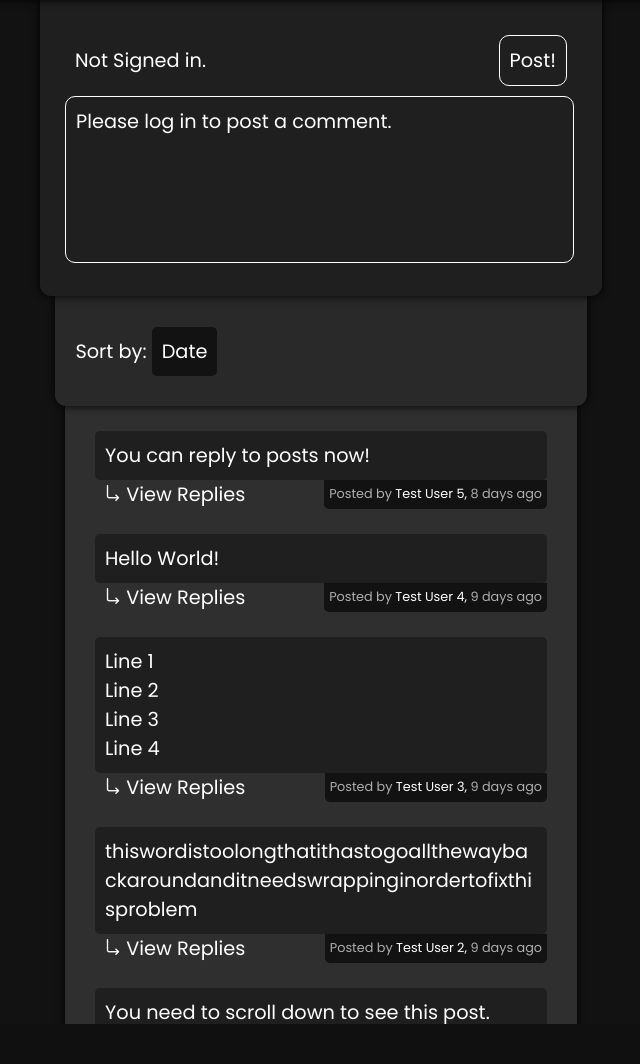
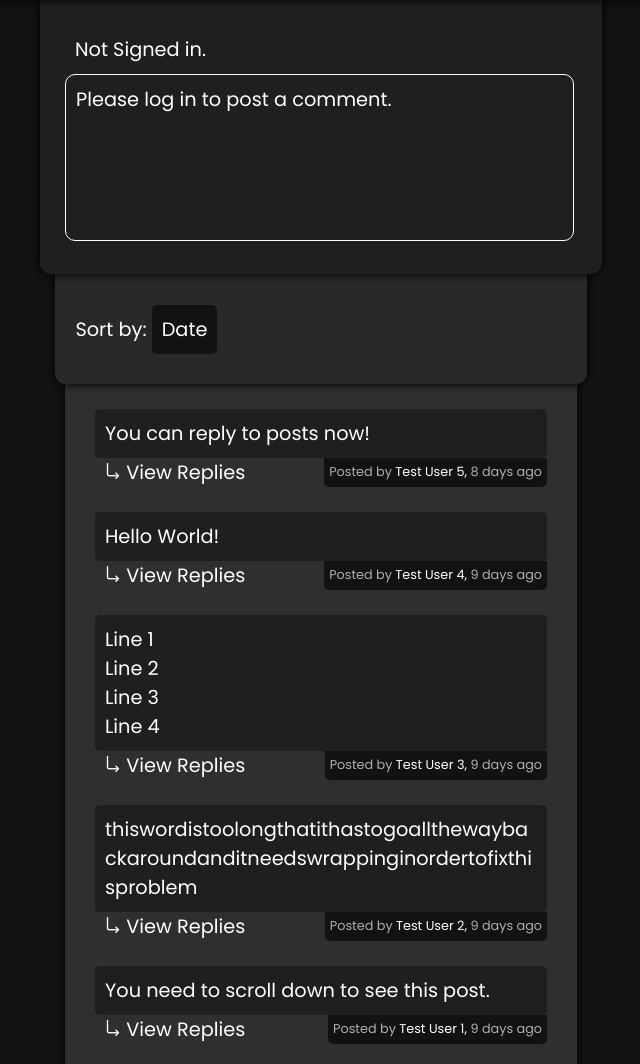
Before and after one commit to yih0nk/Solve-XChange-Website, a Flask app: page /comments in a window 1280 px wide. Shown: the part 80-1144 px from the top of the page, without its empty margins (319-959 px from the left). Before the commit the page ends 1104 px from the top, so only its background shows below. Run offline with Flask 3, Linux system fonts and the light colour scheme.

Commit message:
Styling update again

```diff
--- a/static/css/comments.css
+++ b/static/css/comments.css
@@ -34,6 +34,20 @@
     width: 40vw;
     opacity: 0;
     z-index: 0;
+}
+
+::-webkit-scrollbar {
+    background-color: transparent;
+    width: 10px;
+}
+
+::-webkit-scrollbar-thumb {
+    background-color: var(--dark-tertiary-colour);
+    border-radius: 5px;
+}
+
+::-webkit-scrollbar-thumb:hover {
+    background-color: var(--dark-secondary-colour);
 }
 
 #content {
--- a/static/css/main.css
+++ b/static/css/main.css
@@ -13,11 +13,6 @@
     --dark-tertiary-colour: #292929;
 
     /*Light Colours*/
-}
-
-* {
-    scrollbar-width: thin;
-    scrollbar-base-color: transparent;
 }
 
 input:not([type="checkbox"]), textarea, .dropdown {
@@ -156,13 +151,10 @@
 }
 
 #body {
-    overflow-y: auto;
+    overflow-y: scroll;
     height: calc(100vh - 2.5rem);
     transition: all 0.3s ease;
-}
-
-header:hover ~ #body {
-    height: calc(100vh - 5rem);
+    padding: 0;
 }
 
 .dropdown {
--- a/static/js/comments.js
+++ b/static/js/comments.js
@@ -1,7 +1,8 @@
 //#region Constants
 const commentUsernameInput = document.getElementById('username-input'),
       commentContentInput = document.getElementById('content'),
-      commentForm = document.getElementById('comment-form');
+      commentForm = document.getElementById('comment-form'),
+      postButton = document.getElementById('post-submit');
 
 const sortUsernameInput = document.getElementById('sort-username'),
     sortDropdown = document.getElementById('sort-by'),
@@ -40,6 +41,7 @@
     displayName.innerHTML = `<span class="background-text">Logged in as </span><span style="font-weight:600;">${username}</span>`;
 }
 else {
+    postButton.style.display = 'none';
     commentContentInput.disabled = true;
     commentContentInput.value = 'Please log in to post a comment.'
 }
--- a/templates/base.html
+++ b/templates/base.html
@@ -18,5 +18,4 @@
     </body>
     <script src="{{ url_for('static', filename='js/global.js') }}"></script>
     <script src="https://code.jquery.com/jquery-3.6.0.min.js"></script>
-    {% block scripts %}{% endblock %}
 </html>
--- a/templates/comments.html
+++ b/templates/comments.html
@@ -85,8 +85,6 @@
     </div>
     {% endfor %}
 </section>
+
+<script src="{{ url_for('static', filename='js/comments.js') }}" defer></script>
 {% endblock %}
-
-{% block scripts %}
-<script src="{{ url_for('static', filename='js/comments.js') }}"></script>
-{% endblock %}
--- a/templates/login.html
+++ b/templates/login.html
@@ -34,8 +34,6 @@
         <input type="submit" value="Log in!">
     </form>
 </div>
-{% endblock %}
 
-{% block scripts %}
 <script src="{{ url_for('static', filename='js/login.js') }}"></script>
 {% endblock %}
--- a/templates/register-verified.html
+++ b/templates/register-verified.html
@@ -34,8 +34,6 @@
         <input type="submit" value="Create Account!">
     </form>
 </div>
-{% endblock %}
 
-{% block scripts%}
 <script src="{{ url_for('static', filename='js/register.js') }}"></script>
 {% endblock %}
--- a/templates/register.html
+++ b/templates/register.html
@@ -18,8 +18,6 @@
         <input type="submit" value="Verify!">
     </form>
 </div>
-{% endblock %}
 
-{% block scripts %}
 <script src="{{ url_for('static', filename='js/register.js') }}"></script>
 {% endblock %}
```
Also changed, not shown: instance/database.db, 1 other file.
